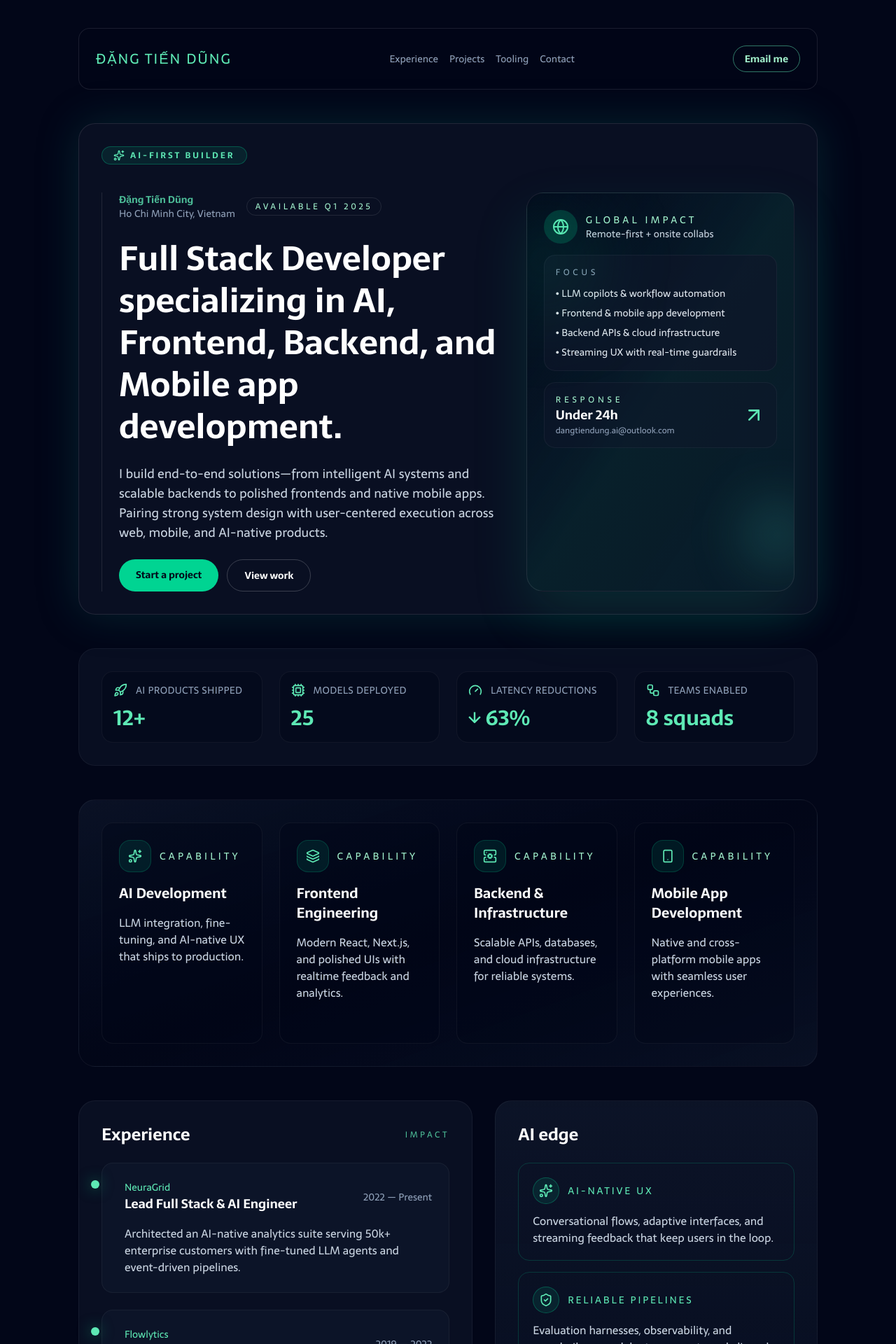
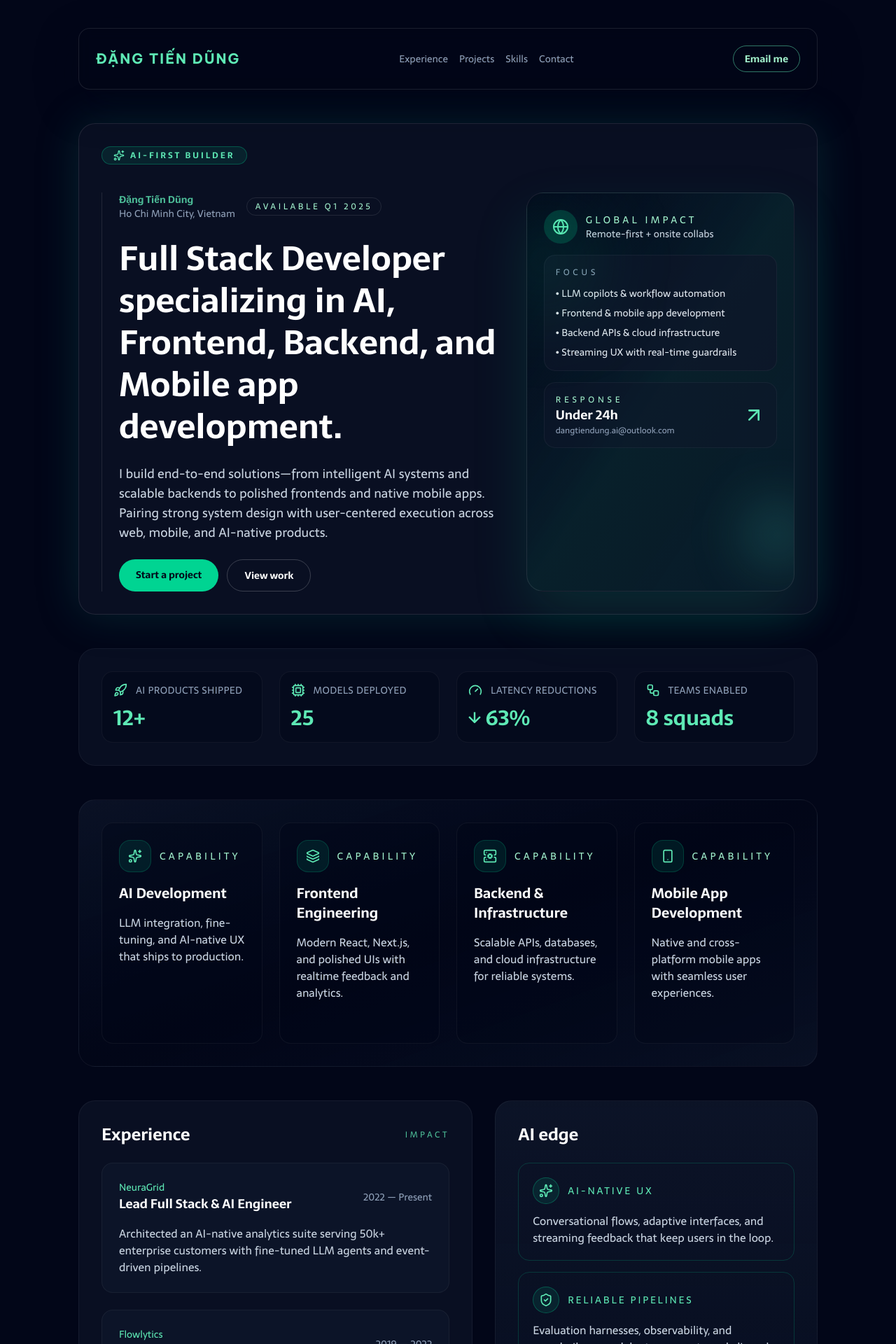
Before and after one commit to dangtiendungai/Portfolio, a Next.js app: page / in a window 1280 px wide. Shown: the top 1920 px of the page at 70% size. Built offline with nearby package versions, Linux system fonts and the light colour scheme.

Commit message:
feat: enhance layout and styling of portfolio, adding new font and improving header structure for better visibility

```diff
--- a/app/layout.tsx
+++ b/app/layout.tsx
@@ -1,10 +1,17 @@
 import type { Metadata } from "next";
-import { Sarala } from "next/font/google";
+import { Sarala, Be_Vietnam_Pro } from "next/font/google";
 import "./globals.css";
 
 const sarala = Sarala({
   subsets: ["latin"],
   weight: ["400", "700"],
+});
+
+const beVietnamPro = Be_Vietnam_Pro({
+  subsets: ["latin"],
+  weight: ["400", "500", "600", "700"],
+  variable: "--font-be-vietnam",
+  display: "swap",
 });
 
 export const metadata: Metadata = {
@@ -19,8 +26,12 @@ export default function RootLayout({
   children: React.ReactNode;
 }>) {
   return (
-    <html lang="en">
-      <body className={`${sarala.className} antialiased`}>{children}</body>
+    <html lang="en" className="scroll-smooth">
+      <body
+        className={`${sarala.className} ${beVietnamPro.variable} antialiased`}
+      >
+        {children}
+      </body>
     </html>
   );
 }
--- a/app/page.tsx
+++ b/app/page.tsx
@@ -165,9 +165,9 @@ export default function Home() {
           className="pointer-events-none absolute inset-0 -z-10 rounded-[40px] bg-[radial-gradient(circle_at_top,_rgba(16,185,129,0.18),_transparent_60%),radial-gradient(circle_at_bottom,_rgba(45,212,191,0.12),_transparent_55%)] blur-3xl"
         />
 
-        <header className="flex flex-col gap-4 rounded-2xl border border-white/10 bg-slate-950/60 p-6 backdrop-blur sm:flex-row sm:items-center sm:justify-between">
+        <header className="sticky top-10 z-40 flex flex-col gap-4 rounded-2xl border border-white/10 bg-slate-950/70 p-6 shadow-[0_20px_60px_rgba(2,6,23,0.4)] backdrop-blur sm:flex-row sm:items-center sm:justify-between">
           <div>
-            <p className="text-xl uppercase tracking-[0.1em] text-emerald-300">
+            <p className="text-xl font-bold uppercase tracking-[0.1em] text-emerald-300 font-[family-name:var(--font-be-vietnam)]">
               Đặng Tiến Dũng
             </p>
           </div>
@@ -178,8 +178,8 @@ export default function Home() {
             <a href="#projects" className="transition hover:text-emerald-300">
               Projects
             </a>
-            <a href="#tooling" className="transition hover:text-emerald-300">
-              Tooling
+            <a href="#skills" className="transition hover:text-emerald-300">
+              Skills
             </a>
             <a href="#contact" className="transition hover:text-emerald-300">
               Contact
@@ -341,7 +341,7 @@ export default function Home() {
               {experience.map((job) => (
                 <div
                   key={job.company}
-                  className="relative rounded-2xl border border-white/5 bg-slate-900/70 p-6 pl-8 before:absolute before:-left-4 before:top-6 before:h-3 before:w-3 before:rounded-full before:bg-emerald-300 before:shadow-[0_0_20px_rgba(16,185,129,0.6)]"
+                  className="rounded-2xl border border-white/5 bg-slate-900/70 p-6"
                 >
                   <div className="flex flex-wrap items-center justify-between gap-2">
                     <div>
@@ -386,7 +386,7 @@ export default function Home() {
           className="space-y-8 rounded-3xl border border-white/5 bg-slate-900/50 p-8"
         >
           <div className="flex flex-wrap items-center justify-between gap-4">
-            <h2 className="text-2xl font-semibold text-white">Selected work</h2>
+            <h2 className="text-2xl font-semibold text-white">Projects</h2>
             <p className="text-sm text-slate-400">
               Shipping full journeys—from prompts to production deployments.
             </p>
@@ -439,14 +439,12 @@ export default function Home() {
         </section>
 
         <section
-          id="tooling"
+          id="skills"
           className="space-y-6 rounded-3xl border border-white/5 bg-slate-900/60 p-8"
         >
           <div className="flex flex-wrap items-center justify-between gap-3">
-            <h2 className="text-2xl font-semibold text-white">Tooling</h2>
-            <span className="text-sm text-slate-400">
-              What I ship with daily
-            </span>
+            <h2 className="text-2xl font-semibold text-white">Skills</h2>
+            <span className="text-sm text-slate-400">Daily toolkit</span>
           </div>
           <div className="grid grid-cols-2 gap-3 text-sm text-slate-300 sm:grid-cols-3 lg:grid-cols-4">
             {tools.map((tool) => (
```
